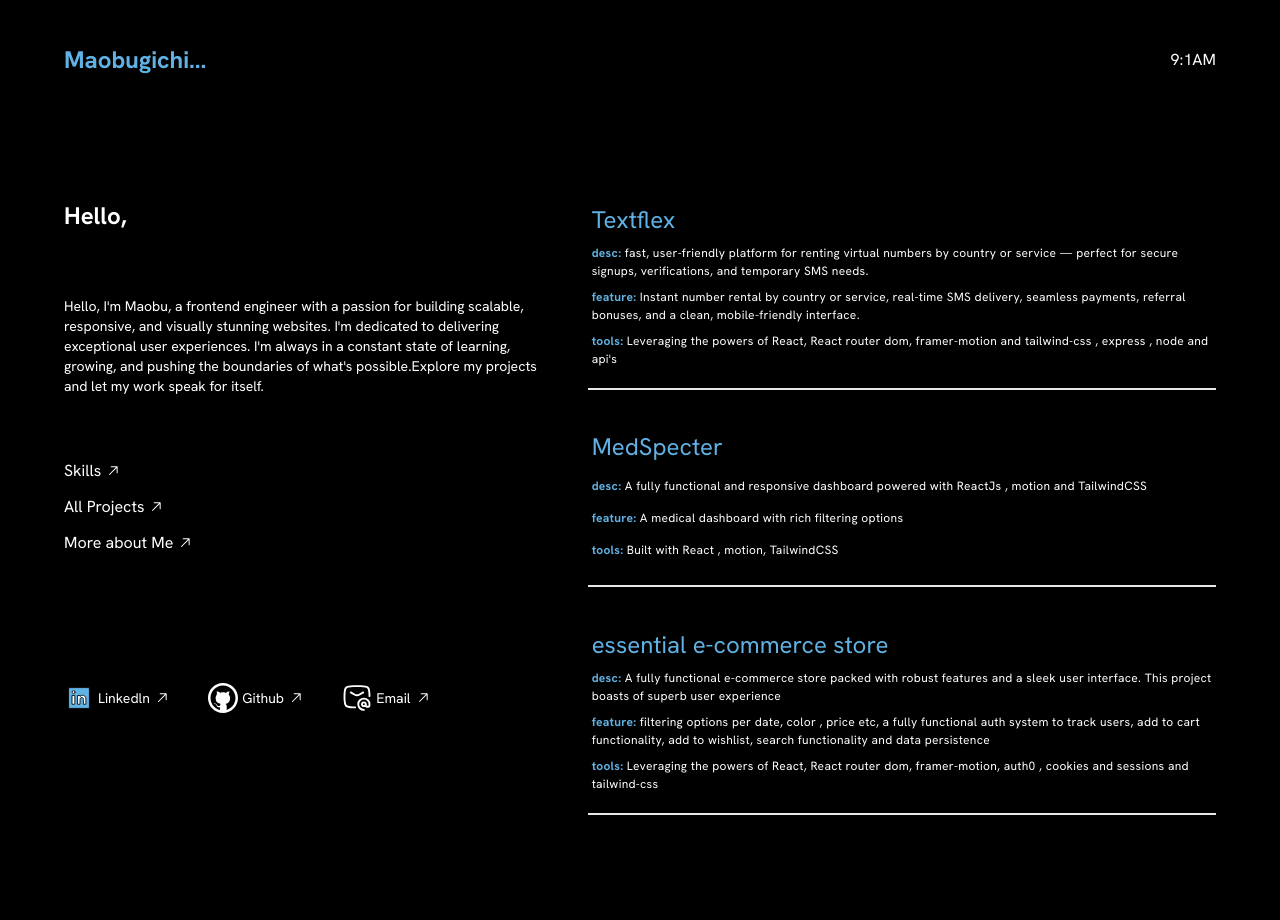
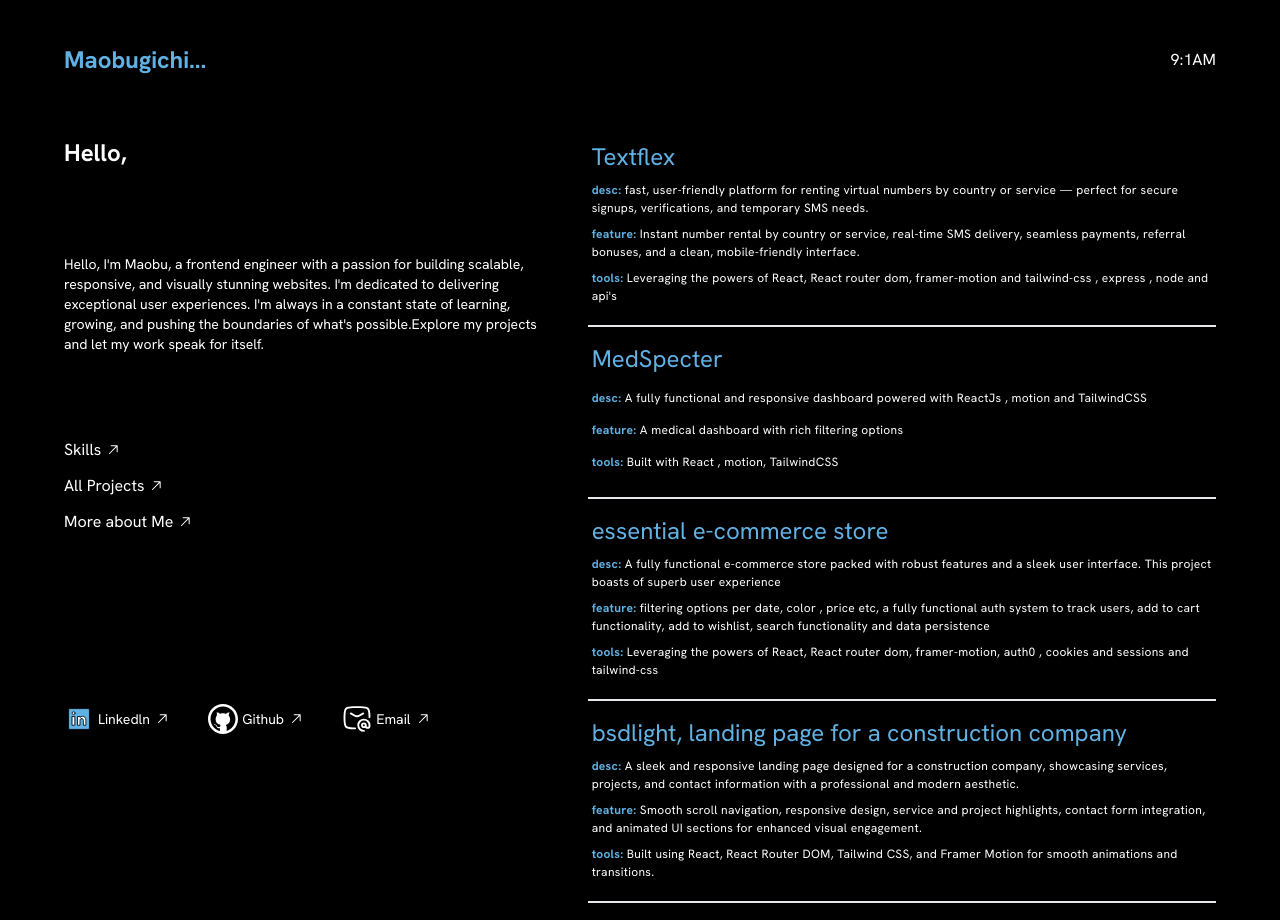
Before and after one commit to Maobugichi/portfolio, a React (Vite) app: page /#/portfolio in a window 1280 px wide. Built offline with nearby package versions, Linux system fonts and the light colour scheme.

Commit message:
add new project

```diff
--- a/src/components/HomePage.jsx
+++ b/src/components/HomePage.jsx
@@ -12,7 +12,7 @@ const HomePage = () => {
             <div className="w-[90%] mx-auto flex lg:flex-row flex-col justify-between h-auto min-h-[80vh]">
                 <Intro/>
                 <Projects
-                 content={content.slice(0,3)}
+                 content={content.slice(0,4)}
                 />
             </div>
         </Main>
--- a/src/contents.js
+++ b/src/contents.js
@@ -5,6 +5,7 @@ import weathery from "./assets/weathery.png"
 import med from "./assets/med.png"
 import lear from "./assets/lear.png"
 import textflex from "./assets/textflex.png"
+import bsdlight from "./assets/bsd.png"
 const content = [
      {
         src:textflex,
@@ -30,6 +31,14 @@ const content = [
         features: "filtering options per date, color , price etc, a fully functional auth system to track users, add to cart functionality, add to wishlist, search functionality and data persistence",
         tools:" Leveraging the powers of  React, React router dom, framer-motion, auth0 , cookies and sessions and tailwind-css",
         link:"https://maobugichi.github.io/essentials/#/essentials/"
+    },
+    {
+    src: bsdlight,
+    title: "bsdlight, landing page for a construction company",
+    description: "A sleek and responsive landing page designed for a construction company, showcasing services, projects, and contact information with a professional and modern aesthetic.",
+    features: "Smooth scroll navigation, responsive design, service and project highlights, contact form integration, and animated UI sections for enhanced visual engagement.",
+    tools: "Built using React, React Router DOM, Tailwind CSS, and Framer Motion for smooth animations and transitions.",
+    link: "www.bsdlight.com"
     },
     {
         src:weathery,
```
Also changed, not shown: 1 other file (tests, documents, lock files or other folders).
